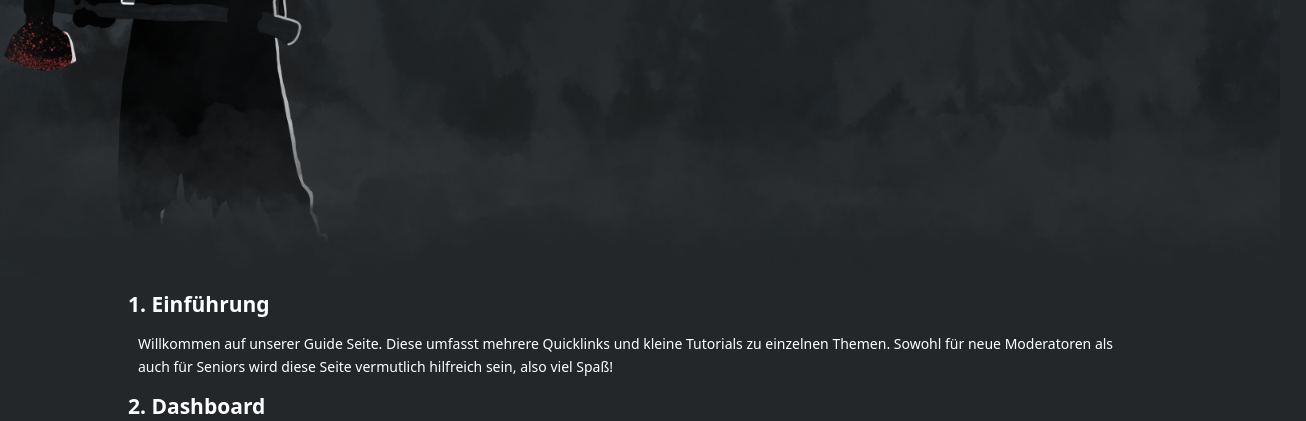
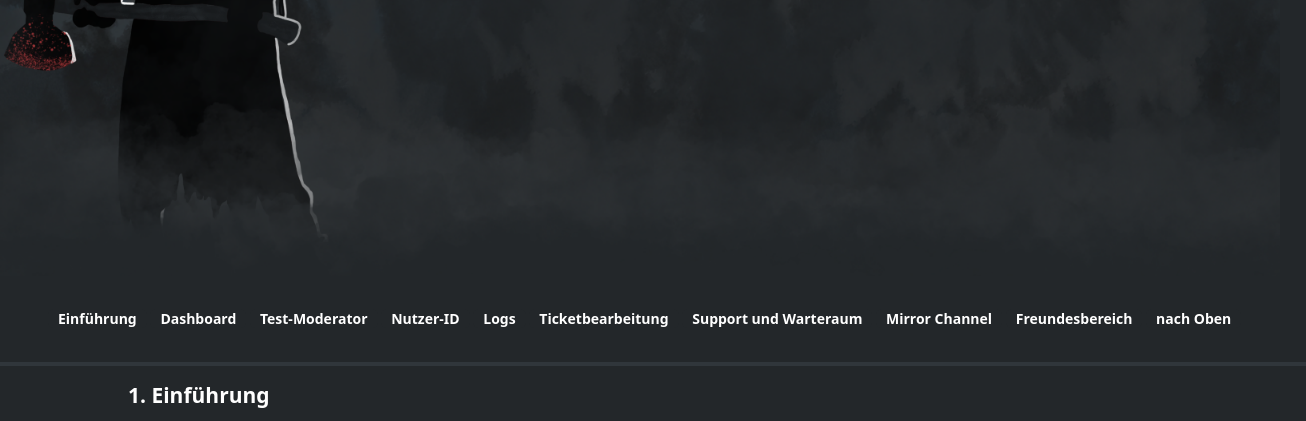
Before and after one commit to Treybit/DBDServer, a plain HTML site: page index.html in a window 1280 px wide. Shown: the part 366-787 px from the top of the page, 1306 px wide, since content can reach past the window. Drawn offline with Linux system fonts and the light colour scheme.

Commit message:
Großer Commit, nicht sehr schön, aber hier wurde mit in der HTML eine navbar eingefügt und in CSS mit KI diese designt. Es ist eine ziemlich schlechte Lösung, aber besser als nichts.

```diff
--- a/css/style.css
+++ b/css/style.css
@@ -3,7 +3,7 @@ header{
 	background-repeat: no-repeat;
 	background-position: top left;
 	background-size: cover;
-	padding: 280px;
+	padding: 280px 0;
 }
 
 @media (max-width: 480px) {
@@ -36,6 +36,7 @@ h1{
 	text-shadow: 2px 2px 4px rgba(0,0,0,0.6);
 }
 h2,h3,h4{
+	scroll-margin-top: 100px; /*ChatGPT Vorschlag, damit die Navigation nicht die Überschriften stört*/
 	font-size: 1.5em;
 }
 p{
@@ -93,3 +94,47 @@ footer{
 	width:80%;
 	margin:auto;
 }
+/* Navigation Styling mit ChatGPT*/
+.navbar {
+  position: sticky;              /* bleibt beim Scrollen sichtbar */
+  top: 0;                       /* am oberen Rand */
+  left: 0;
+  width: 100%;                  /* volle Breite */
+  display: flex;                /* nebeneinander */
+  justify-content: center;      /* auf Desktop mittig */
+  flex-wrap: nowrap;            /* kein Umbruch */
+  overflow-x: auto;             /* horizontales Scrollen bei zu vielen Links */
+  white-space: nowrap;
+  background-color: #23272A;
+  border-bottom: 4px solid #30363b;
+  padding: 18px;
+  -webkit-overflow-scrolling: touch; /* weiches Scrollen auf iOS */
+  scrollbar-width: none;        /* Firefox: Scrollbar ausblenden */
+  z-index: 1000;                /* über Inhalt legen */
+}
+
+.navbar li {
+  display: inline;
+}
+
+.navbar a {
+  text-decoration: none;
+  font-weight: bold;
+  color: #ffffff;
+  background-color: #23272A;
+  padding: 0 10px;              /* etwas Abstand zwischen den Links */
+}
+/* Mobile: Links linksbündig statt mittig */
+@media (max-width: 1500px) {
+  .navbar {
+    justify-content: flex-start;
+    padding-left: 8px;
+    overflow-x: auto;             /* horizontales Scrollen bei zu vielen Links */
+
+  }
+}
+
+
+html {
+	scroll-behavior: smooth;
+}
--- a/index.html
+++ b/index.html
@@ -6,36 +6,51 @@
 		<title>Dead By Daylight: Moderator-Guide</title>
 		<link rel="stylesheet" type="text/css" href="css/style.css">
 	</head>
-	<body>
+	<body id="nachoben">
 		<header>
 			<h1>Dead by Daylight: Moderator-Guide</h1>
 		</header>
 
+		<nav class="navbar">
+			<ul>
+				<li><a href="#einfuehrung">Einführung</a></li>
+				<li><a href="#dashboard">Dashboard</a></li>
+				<li><a href="#testmod">Test-Moderator</a></li>
+				<li><a href="#nutzerid">Nutzer-ID</a></li>
+				<li><a href="#logs">Logs</a></li>
+				<li><a href="#ticketbearbeitung">Ticketbearbeitung</a></li>
+				<li><a href="#support">Support und Warteraum</a></li>
+				<li><a href="#mirror">Mirror Channel</a></li>
+				<li><a href="#freundesbereich">Freundesbereich</a></li>
+				<li><a href="#nachoben">nach Oben</a></li>
+			</ul>
+		</nav>
+
 		<main class="container">
-			<h2>1. Einführung</h2>
+			<h2 id="einfuehrung">1. Einführung</h2>
 			<div class="einfuehrungsbox">
 				<p>
 				Willkommen auf unserer Guide Seite. Diese umfasst mehrere Quicklinks und kleine Tutorials zu einzelnen Themen. Sowohl für neue Moderatoren als auch für Seniors wird diese Seite vermutlich hilfreich sein, also viel Spaß!
 				</p>
 			</div>
 
-			<h2>2. Dashboard</h2>
+			<h2 id="dashboard">2. Dashboard</h2>
 			<p>
 				Das <a href="https://dash.nxtcore.app/guild/404039782558203924" target="_blank">Dashboard</a> ist für uns Moderatoren von Vorteil, um in die Vergangenheit zu schauen. Das ist mehr oder weniger relevant für Seniors. Trotzdem gibt es gewisse Logs, wie z.B. Voice-Channel Umbenennung, was hilfreich sein kann. Dort werden sowohl offene als auch geschlossene Tickets zu sehen sein.
 			</p>
 
-			<h2>3. Test-Moderator</h2>
+			<h2 id="testmod">3. Test-Moderator</h2>
 			<p>
 				Du bist neu hier? Uns ist bewusst, dass es am Anfang sehr viel sein kann, deshalb wurden gute Informationen bereits unter Discord zusammengefasst: <a href="https://discord.com/channels/404039782558203924/1024789326762094713" target="_blank">Moderator FAQ</a>.
 				<br>Du solltest dir auch definitiv den Test-Moderator Post anschauen: <a href="https://discord.com/channels/404039782558203924/1026986285161791528" target="_blank">Test-Moderator</a>.
 			</p>
 
-			<h2>4. Nutzer-ID</h2>
+			<h2 id="nutzerid">4. Nutzer-ID</h2>
 			<p>
 				Um einen Nutzer eindeutig zu identifizieren, hat jeder auf Discord eine Nutzer-ID (oder auch UserID genannt). Diese ID‘s sind enorm wichtig, da Benutzer gerne ihre Namen, Profilbilder, Status usw. ändern. Um eine Nutzer-ID zu kopieren, musst du auf das Profil klicken, dann gehst du auf die drei Punkte und danach drückst du auf „Nutzer-ID kopieren“.<br><strong>Wichtig: </strong>solltest du diese Option nicht haben, musst du diese unbedingt aktivieren. Hier eine kurze Anleitung: <a href="https://support.discord.com/hc/en-us/articles/206346498-Where-can-I-find-my-User-Server-Message-ID#h_01HRSTXPS5CRSRTWYCGPHZQ37H"target="_blank">NutzerID aktivieren</a>
 			</p>
 
-			<h2>5. Logs</h2>
+			<h2 id="logs">5. Logs</h2>
 			<p>
 				Als du die Rolle bekommen hast, ist dir mit hoher Wahrscheinlichkeit aufgefallen, dass du deutlich mehr Channel siehst und alles extrem verwirrend scheint. Keine Sorge, dass ging mir damals auch so! Ich möchte dir gerne erklären, wofür die einzelnen Logs da sind und wie du damit arbeiten kannst.<br>
 				<strong>Tipp: </strong>STRG + F und Nutzer-ID sind deine Freunde!
@@ -85,7 +100,7 @@
 				Nun hast du eine Menge an Logs gesehen und weißt ungefähr, was welche Information loggt. Erfahrungsgemäß wirst du aber nur konfrontiert sein mit dem voice-log und dem dm-log. Der Rest ist eher selten im Einsatz, aber kann auch nützlich sein.
 			</p>
 
-			<h2>6. Ticketbearbeitung</h2>
+			<h2 id="ticketbearbeitung">6. Ticketbearbeitung</h2>
 			<p>
 				Eine der wichtigsten Aufgaben bei uns ist die Ticketbearbeitung. Hier möchte ich dir das Wichtigste auf einen Blick auflisten, was du dafür benötigst.
 				<br>Bevor du anfängst, solltest du dir definitiv diese Info durchlesen: <a href="https://discord.com/channels/404039782558203924/1026204719712047185" target="_blank">Ticketbearbeitung</a>
@@ -244,18 +259,18 @@
 				Video folgt.. Hört erstmal euren Mod-Buddy zu!
 			</p>
 
-			<h2>7. Support aktiv-Rolle und Warteraum</h2>
+			<h2 id="support">7. Support aktiv-Rolle und Warteraum</h2>
 			<p>
 				Es gibt die Support aktiv-Rolle auf dem Server, die dazu da ist, bei Ticketerstellung gepingt zu werden. Du wirst auch gepingt, wenn jemand länger als 3 Minuten im Support Warteraum wartet.<br>
 				Falls du also mal Lust hast neue Tickets den anderen Moderatoren zu klauen, kannst in diesem Channel: <a href="https://discord.com/channels/404039782558203924/1038060191620530207"target="_blank">warteraum-ping</a> dir die Rolle zuweisen.
 			</p>
 
-			<h2>8. Mirror Channel</h2>
+			<h2 id="mirror">8. Mirror Channel</h2>
 			<p>
 				Jetzt kommt noch etwas Wichtiges für die Moderation und das sind die verschiedenen Mirror Channel. Die Mirror Channel sind im Prinzip eine Kopie der richtigen Channel, nur mit einem sehr wichtigen Unterschied: hier wird nichts vergessen. Was meine ich damit? Moderation kann schwierig werden, wenn bsp. Nachrichten von Nutzern gelöscht werden. Die Mirror Channel geben uns also die Möglichkeit nachzuschauen, was ein Nutzer wann geschrieben hat, obwohl er es bereits löschte. Hier sind alle öffentlichen Chats dabei, die wir auf dem Server haben und ich möchte ungern auf jeden einzelnen eingehen. Schau dir das in Ruhe selbst mal an: <a href="https://discord.com/channels/404039782558203924/989512805566808104" target="_blank">Mirror Channel</a>.
 			</p>
 
-			<h2>9. Freundesbereich</h2>
+			<h2 id="freundesbereich">9. Freundesbereich</h2>
 			<p>
 				Du hast nun als Teammitglied die Möglichkeit, auf den Freundesbereich zuzugreifen. Es ist sogesehen ein kleiner privater Bereich für die Teammitglieder und deren Freunde. Du kannst auch anderen Benutzern auf diesem Server eine Freundesrolle zuteilen. Mehr Informationen findest du hier: <a href="https://discord.com/channels/404039782558203924/1023173998206517278" target="_blank">Freundesbereich</a>.
 			</p>
```
